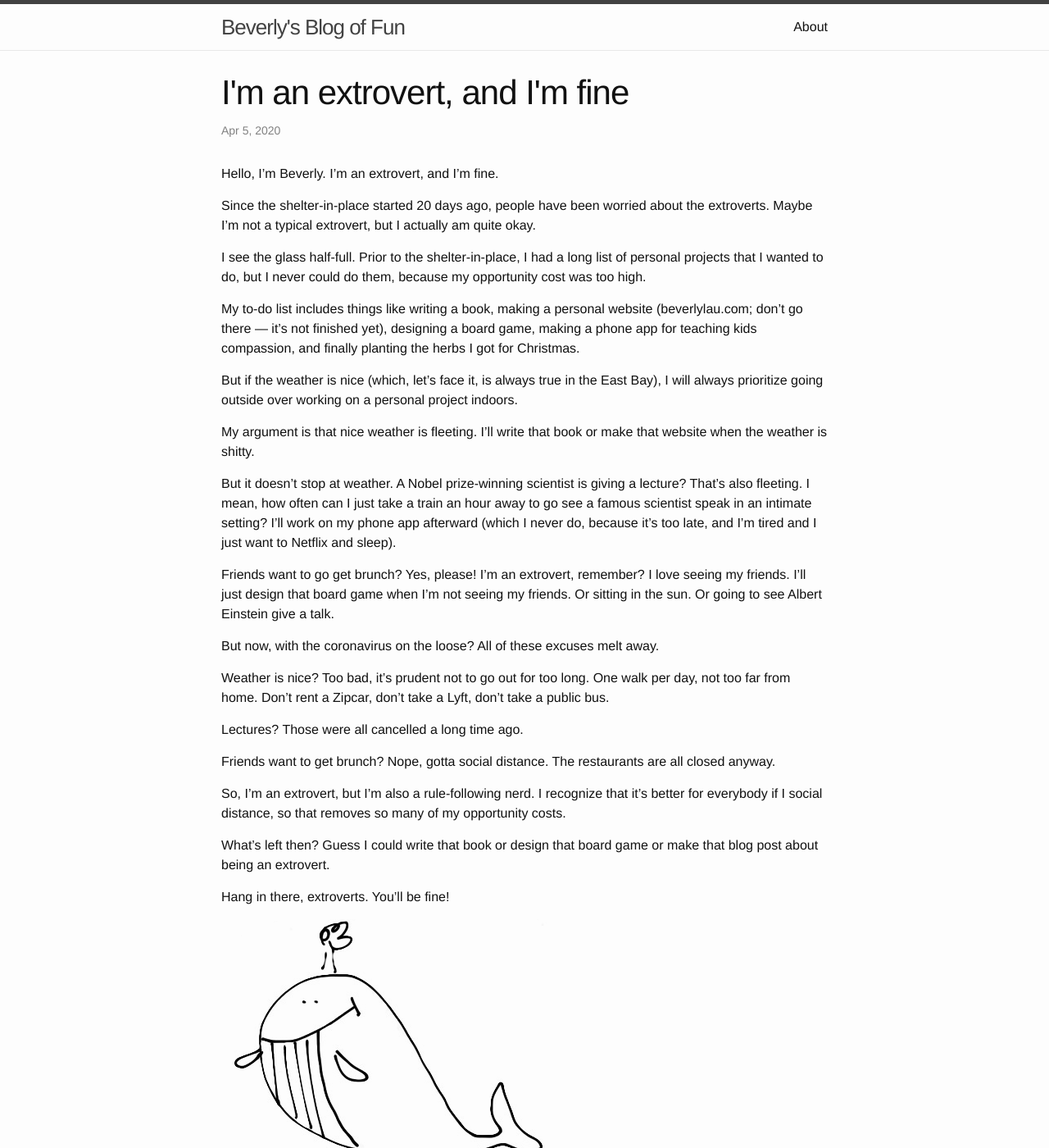
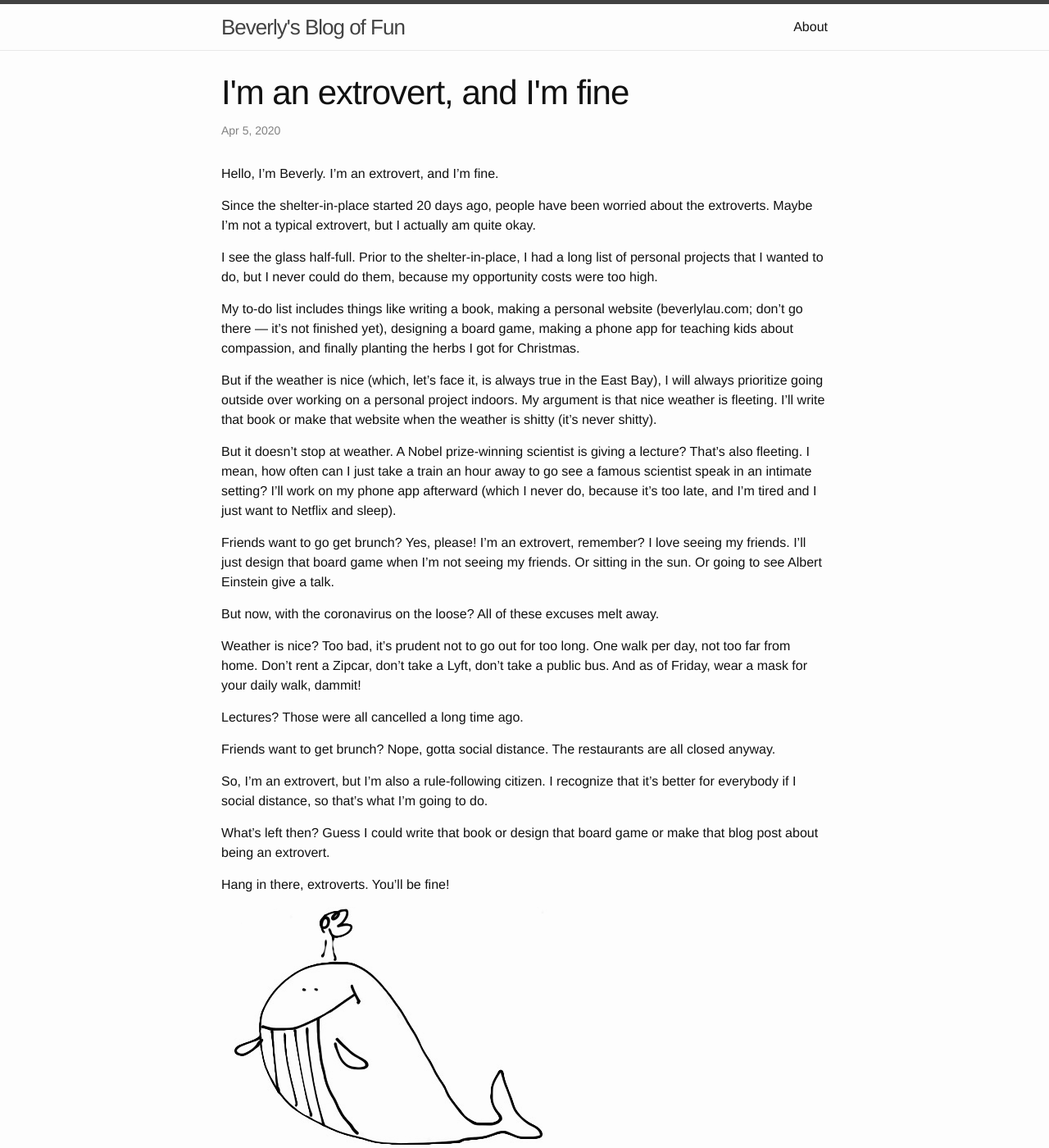
Before and after one commit to bev-a-tron/bev-a-tron.github.io, a Jekyll site: the page built from _posts/2020-04-05-im-an-extrovert-and-im-fine.markdown, in a window 1280 px wide and 1400 px high. Shown: the whole window at 82% size. Built offline with Jekyll 4.4.1, drawn with Linux system fonts in a browser that asks for light colours.

Commit message:
Update the text so it matches the Medium post where I posted it first because github pages took too long to update the filename when i changed it

```diff
--- a/_posts/2020-04-05-im-an-extrovert-and-im-fine.markdown
+++ b/_posts/2020-04-05-im-an-extrovert-and-im-fine.markdown
@@ -5,35 +5,33 @@ date:   2020-04-05 12:34:56
 categories: wisdom, covid-19, coronavirus, shelter-in-place, extrovert, reflection
 ---
 
-Hello, I'm Beverly. I'm an extrovert, and I'm fine.
+Hello, I’m Beverly. I’m an extrovert, and I’m fine.
 
-Since the shelter-in-place started 20 days ago, people have been worried about the extroverts. Maybe I'm not a typical extrovert, but I actually am quite okay.
+Since the shelter-in-place started 20 days ago, people have been worried about the extroverts. Maybe I’m not a typical extrovert, but I actually am quite okay.
 
-I see the glass half-full. Prior to the shelter-in-place, I had a long list of personal projects that I wanted to do, but I never could do them, because my opportunity cost was too high.
+I see the glass half-full. Prior to the shelter-in-place, I had a long list of personal projects that I wanted to do, but I never could do them, because my opportunity costs were too high.
 
-My to-do list includes things like writing a book, making a personal website (beverlylau.com; don't go there --- it's not finished yet), designing a board game, making a phone app for teaching kids compassion, and finally planting the herbs I got for Christmas.
+My to-do list includes things like writing a book, making a personal website (beverlylau.com; don’t go there — it’s not finished yet), designing a board game, making a phone app for teaching kids about compassion, and finally planting the herbs I got for Christmas.
 
-But if the weather is nice (which, let's face it, is always true in the East Bay), I will always prioritize going outside over working on a personal project indoors.
+But if the weather is nice (which, let’s face it, is always true in the East Bay), I will always prioritize going outside over working on a personal project indoors. My argument is that nice weather is fleeting. I’ll write that book or make that website when the weather is shitty (it’s never shitty).
 
-My argument is that nice weather is fleeting. I'll write that book or make that website when the weather is shitty.
+But it doesn’t stop at weather. A Nobel prize-winning scientist is giving a lecture? That’s also fleeting. I mean, how often can I just take a train an hour away to go see a famous scientist speak in an intimate setting? I’ll work on my phone app afterward (which I never do, because it’s too late, and I’m tired and I just want to Netflix and sleep).
 
-But it doesn't stop at weather. A Nobel prize-winning scientist is giving a lecture? That's also fleeting. I mean, how often can I just take a train an hour away to go see a famous scientist speak in an intimate setting? I'll work on my phone app afterward (which I never do, because it's too late, and I'm tired and I just want to Netflix and sleep).
-
-Friends want to go get brunch? Yes, please! I'm an extrovert, remember? I love seeing my friends. I'll just design that board game when I'm not seeing my friends. Or sitting in the sun. Or going to see Albert Einstein give a talk.
+Friends want to go get brunch? Yes, please! I’m an extrovert, remember? I love seeing my friends. I’ll just design that board game when I’m not seeing my friends. Or sitting in the sun. Or going to see Albert Einstein give a talk.
 
 But now, with the coronavirus on the loose? All of these excuses melt away.
 
-Weather is nice? Too bad, it's prudent not to go out for too long. One walk per day, not too far from home. Don't rent a Zipcar, don't take a Lyft, don't take a public bus.
+Weather is nice? Too bad, it’s prudent not to go out for too long. One walk per day, not too far from home. Don’t rent a Zipcar, don’t take a Lyft, don’t take a public bus. And as of Friday, wear a mask for your daily walk, dammit!
 
 Lectures? Those were all cancelled a long time ago.
 
 Friends want to get brunch? Nope, gotta social distance. The restaurants are all closed anyway.
 
-So, I'm an extrovert, but I'm also a rule-following nerd. I recognize that it's better for everybody if I social distance, so that removes so many of my opportunity costs.
+So, I’m an extrovert, but I’m also a rule-following citizen. I recognize that it’s better for everybody if I social distance, so that’s what I’m going to do.
 
-What's left then? Guess I could write that book or design that board game or make that blog post about being an extrovert.
+What’s left then? Guess I could write that book or design that board game or make that blog post about being an extrovert.
 
-Hang in there, extroverts. You'll be fine!
+Hang in there, extroverts. You’ll be fine!
 
 
 ![Signature]({{site.url}}/assets/clear_whale.png)
```
